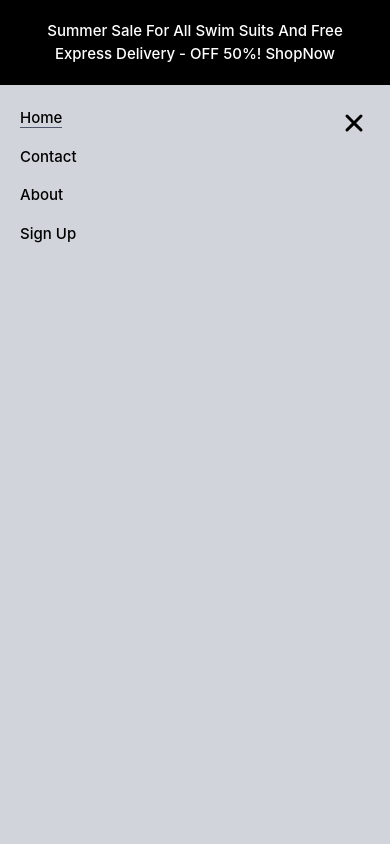
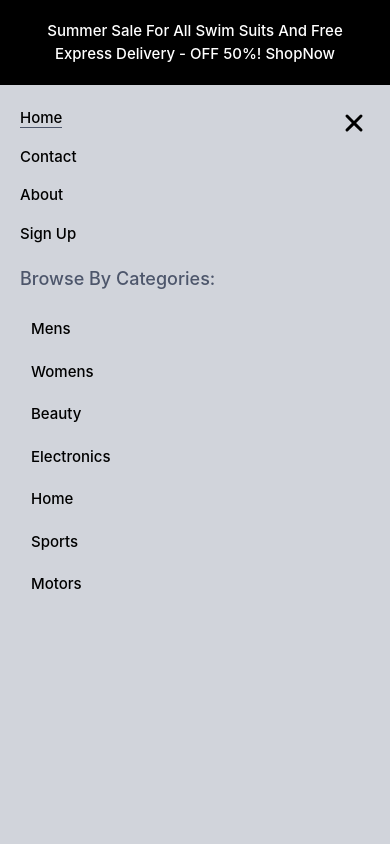
Before and after one commit to Mohamed-Y0/Exclusive, a React (Vite) app: page / in a window 390 px wide. Both pictures are taken after a click on the icon 358 px from the left and 121 px from the top of the page. Shown: the top 844 px of the page. Built offline with nearby package versions, Linux system fonts and the light colour scheme; no server answers; a web font is replaced by a local one.

Commit message:
improve styles for small screens

```diff
--- a/src/components/layout/Header/Categories.tsx
+++ b/src/components/layout/Header/Categories.tsx
@@ -22,13 +22,19 @@ const categories = [
   { name: "motors", items: ["motorcycle", "vehicle"] },
 ];
 
-function Categories() {
+type Props = {
+  col?: boolean;
+};
+
+function Categories({ col }: Props) {
   return (
     <div>
-      <ul className="flex flex-wrap items-center justify-center gap-2.5 bg-neutral-50 py-5">
+      <ul
+        className={`${col ? "flex-col" : "flex-wrap items-center py-5"} flex justify-center gap-2.5`}
+      >
         {categories.map((item) => (
           <Link key={item.name} to={`/${item.name}`}>
-            <li className="rounded-lg border border-neutral-200 px-2.5 py-2.5 capitalize hover:bg-neutral-100 sm:px-5">
+            <li className="rounded-lg border border-neutral-200 px-2.5 py-1 capitalize duration-200 hover:bg-neutral-100 sm:px-5 sm:py-2.5">
               {item.name}
             </li>
           </Link>
--- a/src/components/layout/Header/HeaderPhone.tsx
+++ b/src/components/layout/Header/HeaderPhone.tsx
@@ -1,3 +1,4 @@
+import Categories from "@/components/layout/Header/Categories";
 import { IoClose } from "react-icons/io5";
 import { NavLink } from "react-router-dom";
 
@@ -68,6 +69,9 @@ function HeaderPhone({ handleMenuToggle }: Props) {
             </NavLink>
           </li>
         </ul>
+
+        <p className="py-5 text-lg text-neutral-400">Browse By Categories:</p>
+        <Categories col={true} />
       </div>
     </nav>
   );
```
